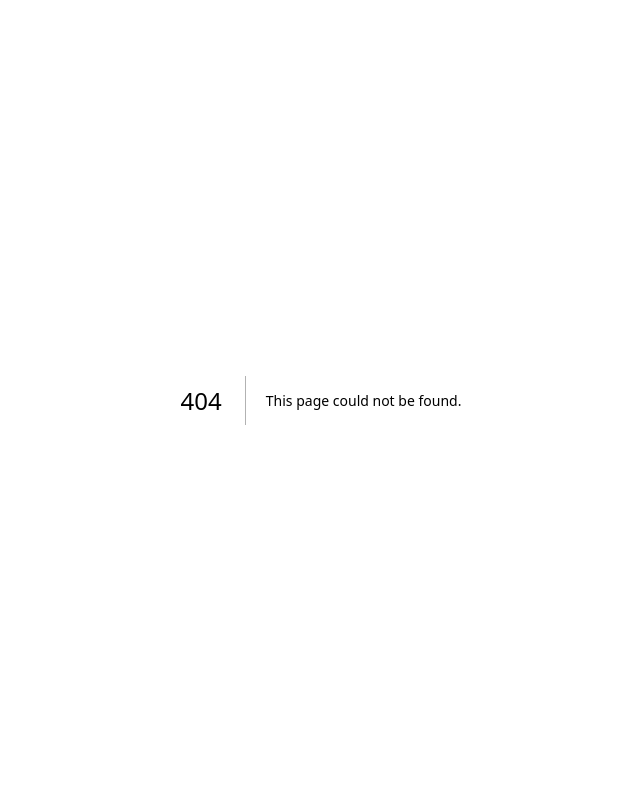
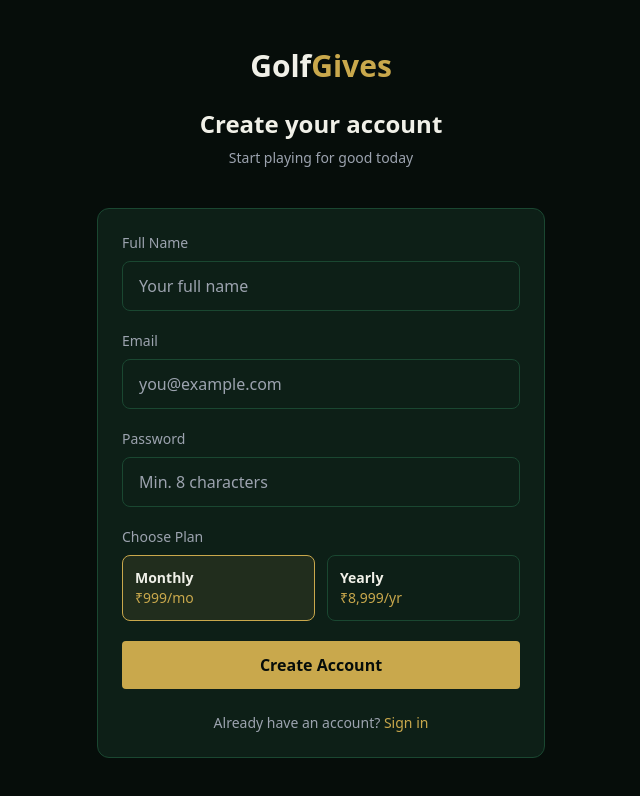
Before and after one commit to Gayathrimcse/golfgives, a Next.js app: page /auth/signup in a window 1280 px wide. Before the commit this address had no page. Shown: the top 796 px of the page, without its empty margins (319-959 px from the left). Built offline with nearby package versions, Linux system fonts and the light colour scheme.

Commit message:
Implement signup page with form handling

```diff
--- /dev/null
+++ b/app/auth/signup/page.js
@@ -0,0 +1,88 @@
+'use client'
+import { useState } from 'react'
+import { useRouter } from 'next/navigation'
+import Link from 'next/link'
+import { createClient } from '../../../lib/supabase'
+
+export default function SignupPage() {
+  const router = useRouter()
+  const [form, setForm] = useState({ name: '', email: '', password: '', plan: 'monthly' })
+  const [error, setError] = useState('')
+  const [loading, setLoading] = useState(false)
+
+  const update = (k, v) => setForm(f => ({ ...f, [k]: v }))
+
+  const handleSignup = async (e) => {
+    e.preventDefault()
+    setLoading(true)
+    setError('')
+    const supabase = createClient()
+
+    const { data, error } = await supabase.auth.signUp({
+      email: form.email,
+      password: form.password,
+      options: { data: { full_name: form.name } }
+    })
+
+    if (error) { setError(error.message); setLoading(false); return }
+
+    if (data.user) {
+      await supabase.from('profiles').upsert({
+        id: data.user.id,
+        email: form.email,
+        full_name: form.name,
+        subscription_plan: form.plan,
+        subscription_status: 'active',
+      })
+    }
+
+    router.push('/dashboard')
+  }
+
+  return (
+    <div className="min-h-screen bg-[#060d0a] flex items-center justify-center px-6 py-12">
+      <div className="w-full max-w-md">
+        <div className="text-center mb-10">
+          <Link href="/" className="text-3xl font-bold">Golf<span className="text-[#c9a84c]">Gives</span></Link>
+          <h1 className="text-2xl font-bold mt-6 mb-2">Create your account</h1>
+          <p className="text-gray-400 text-sm">Start playing for good today</p>
+        </div>
+        <div className="card">
+          <form onSubmit={handleSignup} className="space-y-5">
+            <div>
+              <label className="text-sm text-gray-400 block mb-2">Full Name</label>
+              <input type="text" value={form.name} onChange={e => update('name', e.target.value)} className="input-field" placeholder="Your full name" required />
+            </div>
+            <div>
+              <label className="text-sm text-gray-400 block mb-2">Email</label>
+              <input type="email" value={form.email} onChange={e => update('email', e.target.value)} className="input-field" placeholder="you@example.com" required />
+            </div>
+            <div>
+              <label className="text-sm text-gray-400 block mb-2">Password</label>
+              <input type="password" value={form.password} onChange={e => update('password', e.target.value)} className="input-field" placeholder="Min. 8 characters" minLength={8} required />
+            </div>
+            <div>
+              <label className="text-sm text-gray-400 block mb-2">Choose Plan</label>
+              <div className="grid grid-cols-2 gap-3">
+                {[['monthly', 'Monthly', '₹999/mo'], ['yearly', 'Yearly', '₹8,999/yr']].map(([val, label, price]) => (
+                  <button type="button" key={val} onClick={() => update('plan', val)}
+                    className={`p-3 rounded-lg border text-left transition-all ${form.plan === val ? 'border-[#c9a84c] bg-[#c9a84c]/10' : 'border-[#1a4731]'}`}>
+                    <p className="font-semibold text-sm">{label}</p>
+                    <p className="text-[#c9a84c] text-sm">{price}</p>
+                  </button>
+                ))}
+              </div>
+            </div>
+            {error && <p className="text-red-400 text-sm bg-red-900/20 p-3 rounded">{error}</p>}
+            <button type="submit" disabled={loading} className="btn-gold w-full text-center">
+              {loading ? 'Creating account...' : 'Create Account'}
+            </button>
+          </form>
+          <p className="text-center text-gray-400 text-sm mt-6">
+            Already have an account? <Link href="/auth/login" className="text-[#c9a84c] hover:underline">Sign in</Link>
+          </p>
+        </div>
+      </div>
+    </div>
+  )
+}
```
